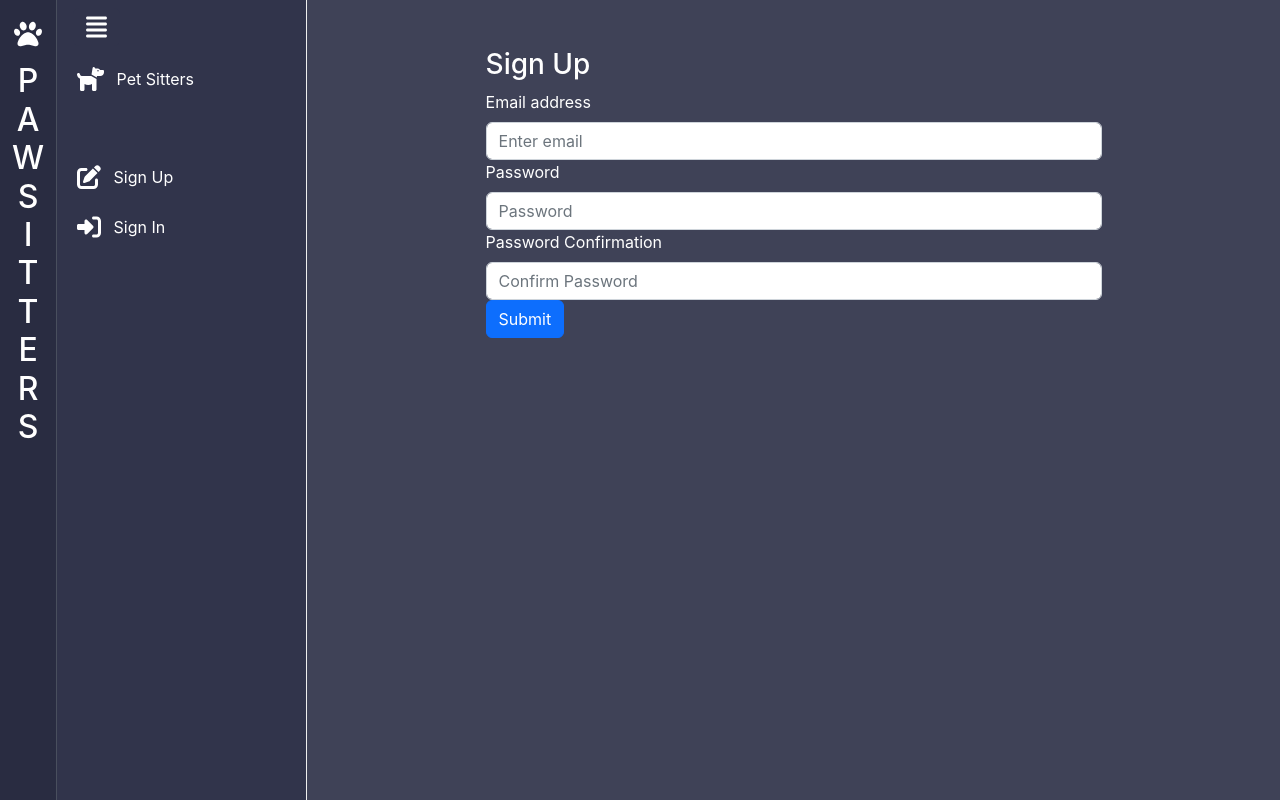
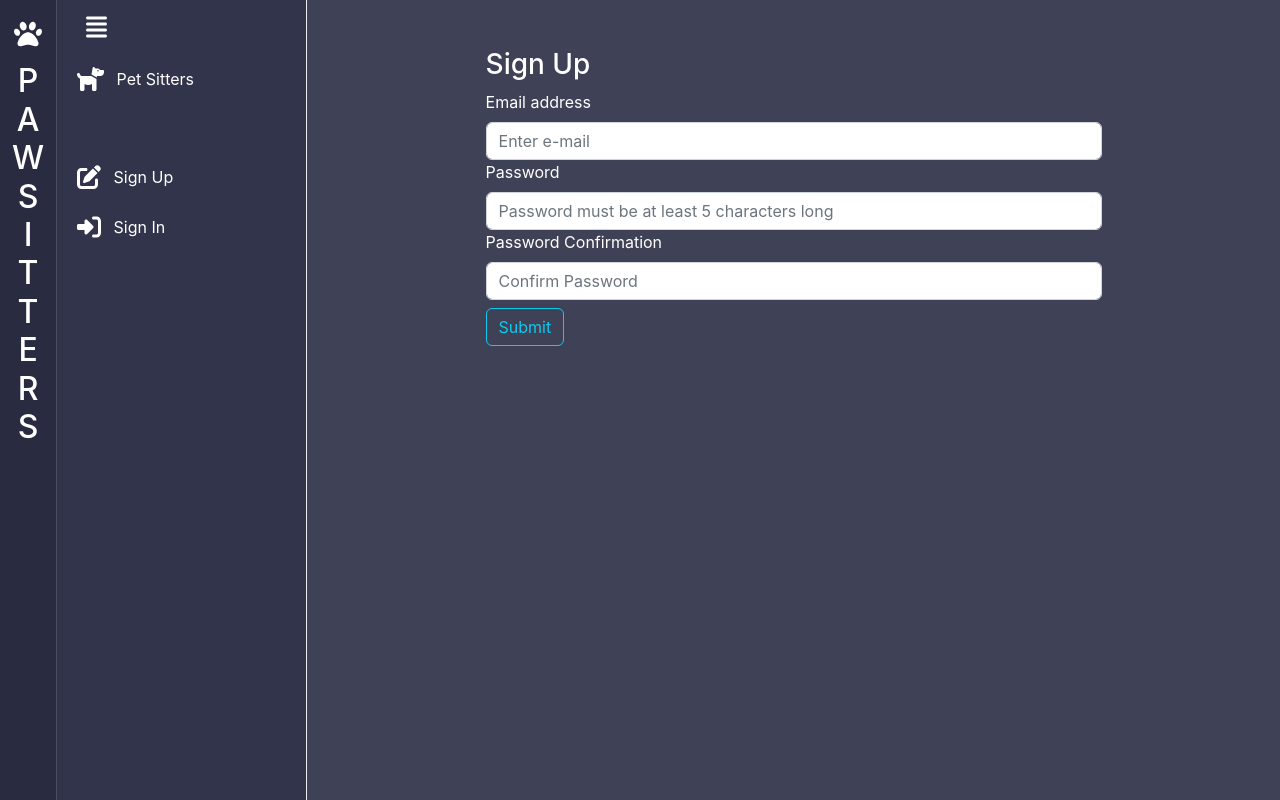
Before and after one commit to angel-zh/react-pawsitters, a React (Create React App) app: page /sign-up in a window 1280 px wide. Built offline with nearby package versions, Linux system fonts and the light colour scheme.

Commit message:
adds links to homepage

```diff
--- a/src/components/Home.js
+++ b/src/components/Home.js
@@ -1,20 +1,32 @@
 import React from 'react'
+import { Link } from 'react-router-dom';
 
-const Home = (props) => {
+const Home = ({ user }) => {
 
 	return (
 		<>
 			<div className="homepage">
 				<h1 className="page-heading">Welcome to the PawSitters!</h1>
-				<h3>We are dedicated to making sure pawrents can conveniently connect with our pawsitters to find care for their beloved pets.</h3>
+				<h3>We are dedicated to making sure pawrents can easily and conveniently connect with our pawsitters to find care for their beloved pets of all shapes and sizes.</h3>
 				<img src="https://i.imgur.com/NPgfqZb.jpg" alt="dog"></img>
 				<img src="https://i.imgur.com/vF1rrlJ.jpg" alt="cat"></img>
 				<img src="https://i.imgur.com/7ofQ8oe.jpg?2" alt="bird"></img>
 				<img src="https://i.imgur.com/oxtiQPO.jpg" alt="guinea pig"></img>
 				<h5 className="mt-5">Ways to get started:</h5>
-				<a href='/petsitters' className='btn btn-outline-info mx-1'>Find Pet Sitters</a>
-				<a href='/sign-up' className='btn btn-outline-info'>Register a PawSitters Account</a>
-				<a href='/sign-in' className='btn btn-outline-info mx-1'>Sign Into Your PawSitters Account</a>
+				{
+					user ?
+						<div className='mx-4'>
+							<Link to='/petsitters/create' className='btn btn-outline-info mx-1'>Become a Pet Sitter</Link>
+							<Link to='/petowners/create' className='btn btn-outline-info mx-1'>Create a Pet Owner Profile</Link>
+							<Link to='/petsitters' className='btn btn-outline-info mx-1'>Find Pet Sitters</Link>
+						</div>
+						:
+						<div className='mx-4'>
+							<Link to='/sign-up' className='btn btn-outline-info mx-1'>Register a PawSitters Account</Link>
+							<Link to='/sign-in' className='btn btn-outline-info mx-1'>Sign Into Your PawSitters Account</Link>
+							<Link to='/petsitters' className='btn btn-outline-info mx-1'>Find Pet Sitters</Link>
+						</div>
+				}
 			</div>
 
 		</>
--- a/src/components/auth/SignIn.js
+++ b/src/components/auth/SignIn.js
@@ -57,7 +57,7 @@ const SignIn = (props) => {
     return (
         <div className='container-fluid w-50 mt-5'>
             {/* <div className='col-sm-10 col-md-8 mx-auto mt-5'> */}
-                <h3>Sign In</h3>
+                <h3 className='page-heading'>Sign Into Your PawSitters Account</h3>
                 <Form onSubmit={onSignIn}>
                     <Form.Group controlId='email'>
                         <Form.Label>Email address</Form.Label>
@@ -81,7 +81,7 @@ const SignIn = (props) => {
                             onChange={e => setPassword(e.target.value)}
                         />
                     </Form.Group>
-                    <Button variant='primary' type='submit'>
+                    <Button className='mt-2' variant='outline-info' type='submit'>
                         Submit
                     </Button>
                 </Form>
--- a/src/components/auth/SignUp.js
+++ b/src/components/auth/SignUp.js
@@ -67,7 +67,7 @@ const SignUp = (props) => {
                             type='email'
                             name='email'
                             value={email}
-                            placeholder='Enter email'
+                            placeholder='Enter e-mail'
                             onChange={e => setEmail(e.target.value)}
                         />
                     </Form.Group>
@@ -78,7 +78,7 @@ const SignUp = (props) => {
                             name='password'
                             value={password}
                             type='password'
-                            placeholder='Password'
+                            placeholder='Password must be at least 5 characters long'
                             onChange={e => setPassword(e.target.value)}
                         />
                     </Form.Group>
@@ -93,7 +93,7 @@ const SignUp = (props) => {
                             onChange={e => setPasswordConfirmation(e.target.value)}
                         />
                     </Form.Group>
-                    <Button variant='primary' type='submit'>
+                    <Button className='mt-2' variant='outline-info' type='submit'>
                         Submit
                     </Button>
                 </Form>
```
